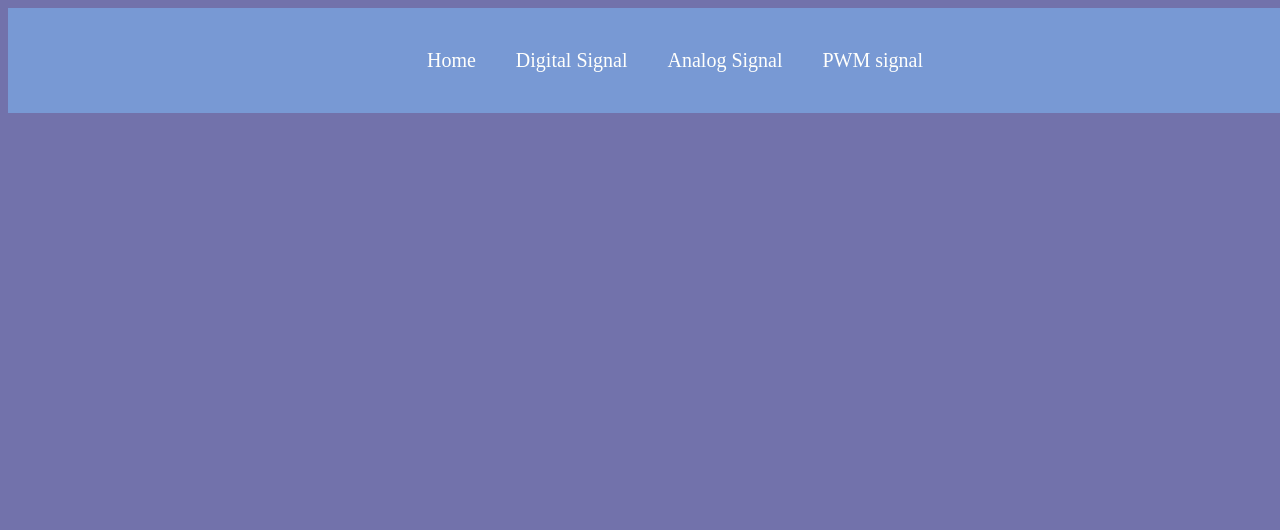
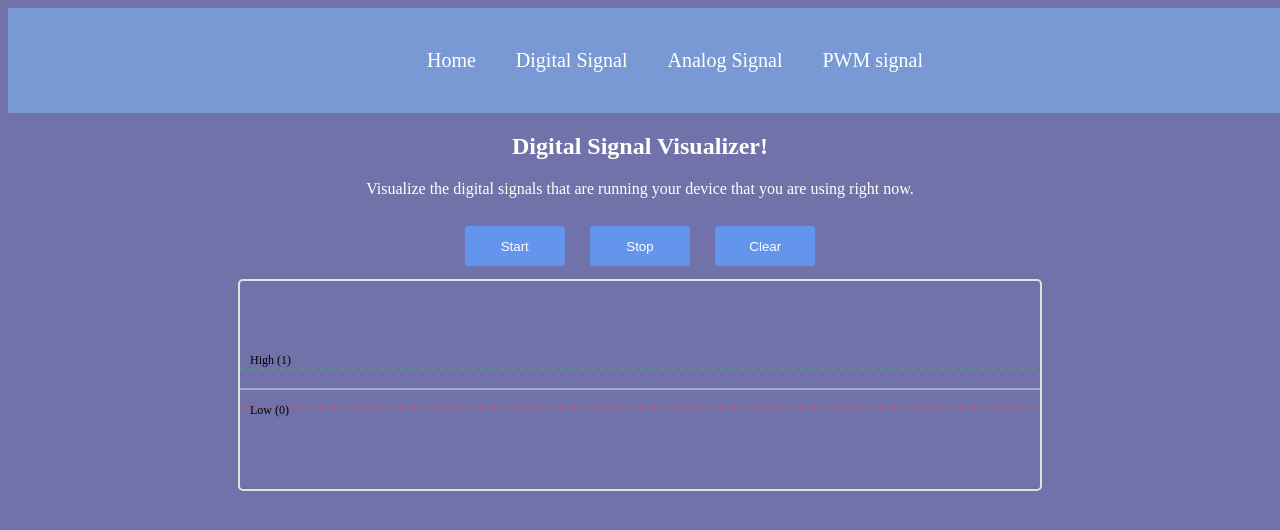
Before and after one commit to Abhinav2065/SignalVisualizer, a React (Vite) app in the folder SignalVisualizer/: page /digital in a window 1280 px wide. Shown: the top 530 px of the page. Built offline with nearby package versions, Linux system fonts and the light colour scheme.

Commit message:
Added the digital signal visualizer

```diff
--- a/SignalVisualizer/src/App.jsx
+++ b/SignalVisualizer/src/App.jsx
@@ -3,6 +3,7 @@ import { BrowserRouter as Router, Routes, Route, Link } from 'react-router-dom';
 import Home from './components/Home'
 import Navbar from './components/Navbar'
 import Hero from './components/Hero'
+import Digital from './components/Digital';
 import './index.css'
 
 function App() {
@@ -16,6 +17,11 @@ function App() {
             <Home/>
           </>
         }/>
+        <Route path='/digital' element={
+          <>
+          <Digital/>
+          </>
+        }/>
       </Routes>
     </Router>
   )
--- /dev/null
+++ b/SignalVisualizer/src/components/Digital.jsx
@@ -0,0 +1,149 @@
+import React, { useState, useEffect } from 'react';
+import '../styles/Digital.css'
+
+
+
+const Digital = () => {
+    const [signal, setSignal] = useState([]);
+    const [isActive, setIsActive] = useState(false);
+
+    const getSignal = (len) => {
+        return Array.from({len}, () => Math.round(Math.random()));
+    }
+
+
+
+    const startSignal = () => {
+        setIsActive(true);
+    };
+
+
+    const stopSignal = () => {
+        setIsActive(false);
+    };
+
+
+    const clearSignal = () => {
+        setSignal([]);
+    };
+
+
+
+    useEffect(() => {
+        let timer;
+
+        if (isActive) {
+            timer = setInterval(() => {
+                setSignal(prev => {
+                    const newBit = Math.random() > 0.5 ? 1 : 0;
+                    const updated = [...prev, newBit];
+                    return updated.slice(-20);
+                });
+            }, 500);
+    }
+
+
+
+  return () => {
+    if (timer) {
+      clearInterval(timer);
+    }
+  };
+}, [isActive]);
+
+
+    const makeSignalPath = () => {
+        if (signal.length === 0) {         // No Signal Data Case
+            return '';
+        }
+
+        let path = `M 0 ${signal[0] === 1 ? 30 : 70}`;  // Starting Point
+
+        signal.forEach((bit,index) => {    //looping through bits
+
+            const x = index *40 +20;
+            const y = bit===1? 30:70;
+
+            path = path + `L ${x} ${y}`;
+
+            if (index < signal.length - 1 && signal[index + 1] !== bit) {   // if current and next bits are not the same
+                const nextX = ((index + 1) * 40) + 20;
+                const nextY = signal[index + 1] === 1 ? 30 : 70;
+                path += ` L ${nextX} ${y} L ${nextX} ${nextY}`;
+            }
+
+        });
+
+        return path;
+    };
+
+
+
+  return (
+    <div>
+        <div className="digital">
+            <div className="header">
+                <h2>Digital Signal Visualizer!</h2>
+                <p>Visualize the digital signals that are running your device that you are using right now.</p>
+            </div>
+
+
+        <div className="controls">
+            <button onClick={startSignal}>
+                Start
+            </button>
+
+            <button onClick={stopSignal}>
+                Stop
+            </button>
+
+            <button onClick={clearSignal}>
+                Clear
+            </button>
+
+
+        </div>
+
+
+
+        <div className="graph">
+            <svg width="800" height="200" viewBox="0 0 800 100" className="signal-svg">   // middle line
+            <line x1="0" y1="50" x2="800" y2="50" stroke="#e0e0e0" strokeWidth="1" />
+
+            <line x1="0" y1="30" x2="800" y2="30" stroke="#4CAF50" strokeWidth="1" strokeDasharray="5,5" />
+            <text x="10" y="25" fontSize="12">High (1)</text>   // high line
+
+            <line x1="0" y1="70" x2="800" y2="70" stroke="#F44336" strokeWidth="1" strokeDasharray="5,5" />
+            <text x="10" y="75"  fontSize="12">Low (0)</text>  // low line
+
+                                <path
+                        d={makeSignalPath()}
+                        stroke="#2196F3"
+                        strokeWidth="3"
+                        fill="none"
+                    />
+
+                    {signal.map((bit, index) => {      // graph making
+                        const x = (index * 40) + 20;
+                        const y = bit === 1 ? 30 : 70;
+                        return (
+                            <circle
+                                key={index}
+                                cx={x}
+                                cy={y}
+                                r="4"
+                                fill="#2196F3"
+                            />
+                        );
+                    })}
+
+
+            </svg>
+        </div>
+
+    </div>
+    </div>
+  )
+}
+
+export default Digital
--- /dev/null
+++ b/SignalVisualizer/src/styles/Digital.css
@@ -0,0 +1,29 @@
+.digital {
+    text-align: center;
+}
+
+
+.signal-svg {
+    padding-top: 1vh;
+    border-radius: 5px;
+    border: 2px solid #e0e0e0;
+}
+
+
+button {
+    height: 40px;
+    width: 100px;
+    background-color:cornflowerblue;
+    border: none;
+    margin: 1%;
+    cursor: pointer;
+    border-radius: 3px;
+
+}
+
+
+
+button:hover {
+    background-color: rgb(116, 159, 238);
+    transform: scale(1.05);
+}
```
